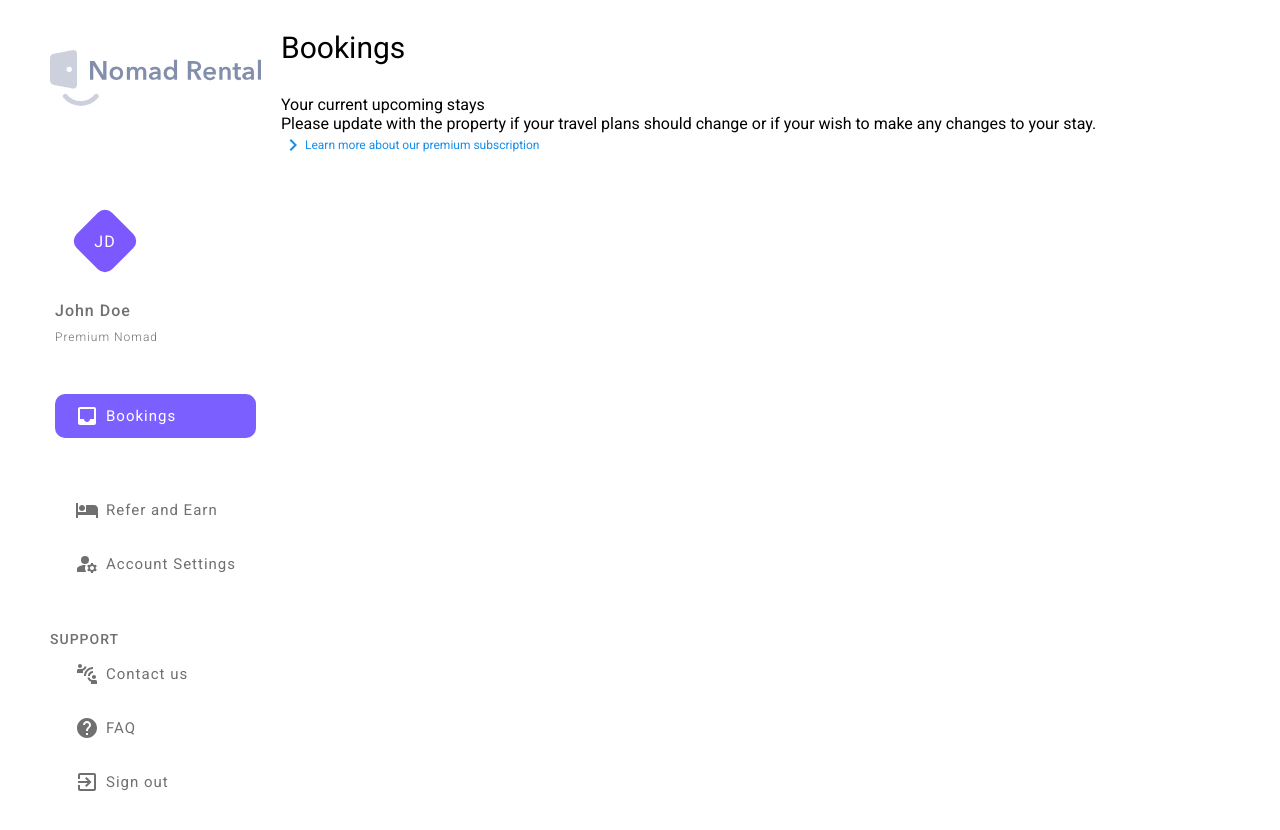
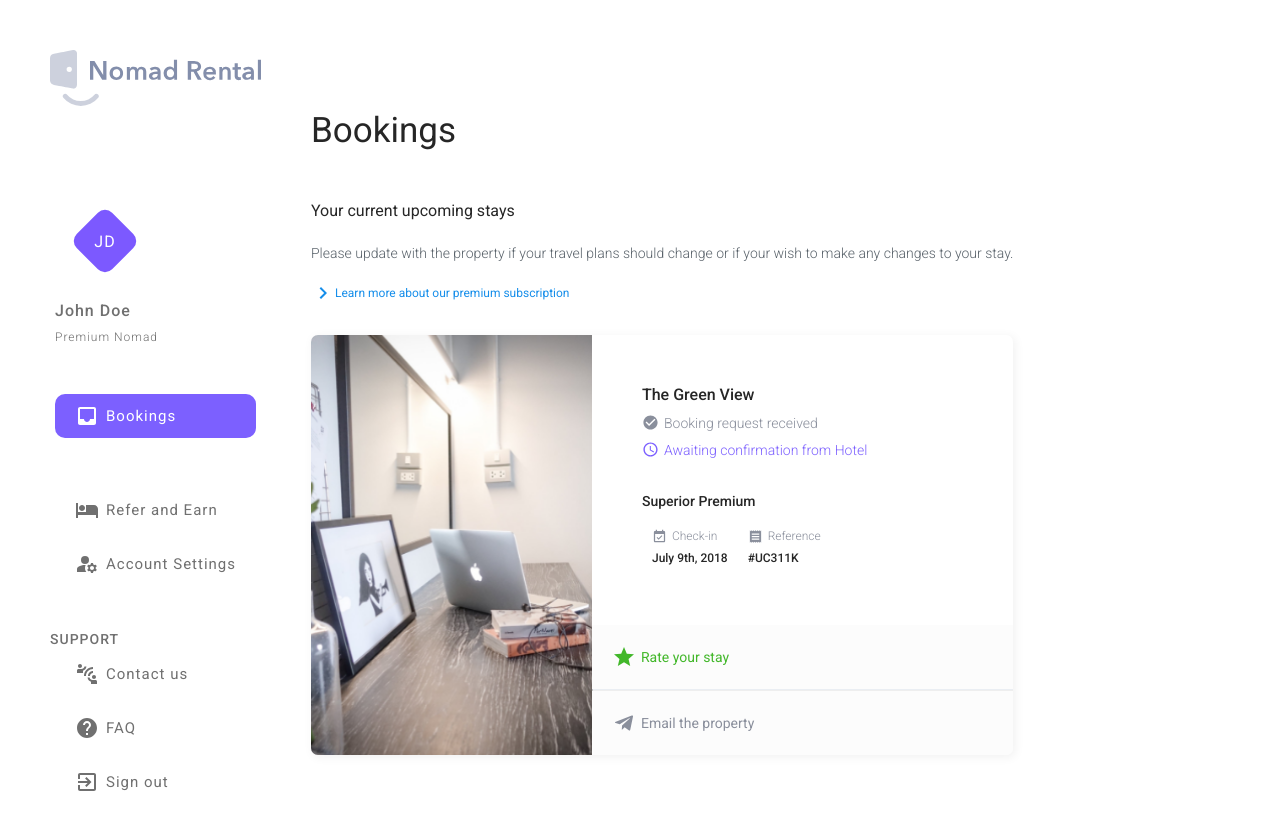
Before and after one commit to syahirdev/react-booking-ui, a React (Create React App) app: page / in a window 1280 px wide. Shown: the top 830 px of the page. Built offline with nearby package versions, Linux system fonts and the light colour scheme.

Commit message:
add booking page

```diff
--- /dev/null
+++ b/src/components/Card.jsx
@@ -0,0 +1,55 @@
+import styled from "styled-components";
+
+export const Card = (props) => {
+    console.log(props);
+    return (
+        <Container>
+            {
+                props.src &&
+                <LeftComponent>
+                    <Image src={props.src}/>
+                </LeftComponent>
+            }
+            <RightComponent>
+                <Header>
+                    {props.header}
+                </Header>
+                <Content>
+                    {props.content}
+                </Content>
+            </RightComponent>
+        </Container>
+    );
+};
+
+const Container = styled.div`
+  display: flex;
+  box-shadow: 2px 2px 10px 1px #f3f3f3;
+  border-radius: 7px;
+  overflow: hidden;
+`;
+
+const LeftComponent = styled.div`
+  flex: 2;
+`;
+
+const RightComponent = styled.div`
+  flex: 3;
+  display: flex;
+  flex-direction: column;
+`;
+
+const Header = styled.div`
+  padding: 50px;
+`;
+
+const Content = styled.div`
+  width: 100%;
+  height: 100%;
+  background-color: #fcfcfc;
+`;
+
+const Image = styled.img`
+  width: 100%;
+  height: 100%;
+`;
--- a/src/pages/Bookings.jsx
+++ b/src/pages/Bookings.jsx
@@ -1,36 +1,181 @@
 import styled from "styled-components";
-import { KeyboardArrowRight } from "@mui/icons-material";
+import {
+    AccessTime,
+    CheckCircle,
+    EventAvailable,
+    KeyboardArrowRight,
+    Receipt,
+    Star,
+    Telegram
+} from "@mui/icons-material";
 import { Link } from "../components/Link";
 import { Spacer } from "../components/Spacer";
+import { Card } from "../components/Card";
+import bookingImg from "../assets/room.png";
 
 export const Bookings = () => {
+
+    const CardHeader = () => {
+        return (
+            <CardContainer>
+                <CardTitle>The Green View</CardTitle>
+                <CardDescription>
+                    <CheckCircle sx={{fontSize: 17}}/>
+                    Booking request received
+                </CardDescription>
+                <CardDescription color="#7C60FF">
+                    <AccessTime sx={{fontSize: 17}}/>
+                    Awaiting confirmation from Hotel
+                </CardDescription>
+
+                <Spacer size={30}/>
+
+                <CardSubtitle>Superior Premium</CardSubtitle>
+                <CardDetails>
+                    <CardDetail>
+                        <CardDetailTitle>
+                            <EventAvailable sx={{fontSize: 15}}/>
+                            Check-in
+                        </CardDetailTitle>
+                        <CardDetailDescription>July 9th, 2018</CardDetailDescription>
+                    </CardDetail>
+                    <CardDetail>
+                        <CardDetailTitle>
+                            <Receipt sx={{fontSize: 15}}/>
+                            Reference
+                        </CardDetailTitle>
+                        <CardDetailDescription>#UC311K</CardDetailDescription>
+                    </CardDetail>
+                </CardDetails>
+            </CardContainer>
+        );
+    };
+
+    const CardContent = () => {
+        return (
+            <CardContainer>
+                <CardList color="#42B72A">
+                    <Star/>
+                    Rate your stay
+                </CardList>
+                <Hr/>
+                <CardList color="#8A8F9C">
+                    <Telegram/>
+                    Email the property
+                </CardList>
+            </CardContainer>
+        );
+    };
+
     return (
         <Container>
             <Title>Bookings</Title>
-            <Spacer size={30}/>
+
+            <Spacer size={50}/>
+
             <Subtitle>Your current upcoming stays</Subtitle>
+
+            <Spacer size={25}/>
+
             <Description>
                 Please update with the property if your travel plans should change
                 or if your wish to make any changes to your stay.
             </Description>
 
+            <Spacer size={20}/>
+
             <Link>
                 <KeyboardArrowRight/>
                 Learn more about our premium subscription
             </Link>
+
+            <Spacer size={30}/>
+
+            <Card
+                src={bookingImg}
+                header={<CardHeader/>}
+                content={<CardContent/>}
+            />
         </Container>
     );
 };
 
 const Container = styled.div`
+  color: #262626;
+  margin-top: 50px;
 `;
 
 const Title = styled.div`
-  font-size: 30px;
+  font-size: 35px;
 `;
 
 const Subtitle = styled.div`
+
 `;
 
 const Description = styled.div`
+  color: #59626A;
+  font-weight: lighter;
+  font-size: 14px;
 `;
+
+const CardContainer = styled.div`
+`;
+
+const CardTitle = styled.div`
+  font-weight: 500;
+  margin-bottom: 5px;
+`;
+
+const CardDescription = styled.div`
+  color: ${(props => props.color || "#8A8F9C")};
+  font-weight: lighter;
+  font-size: 14px;
+  display: flex;
+  align-items: center;
+  gap: 5px;
+  padding-top: 5px;
+  padding-bottom: 5px;
+`;
+
+const CardSubtitle = styled.div`
+  font-size: 14px;
+  font-weight: 500;
+  margin-bottom: 10px;
+`;
+
+const CardDetails = styled.div`
+  display: flex;
+`;
+
+const CardDetail = styled.div`
+  display: flex;
+  flex-direction: column;
+  font-size: 12px;
+  padding: 10px;
+`;
+
+const CardDetailTitle = styled.div`
+  display: flex;
+  gap: 5px;
+  color: #8A8F9C;
+  font-weight: lighter;
+  margin-bottom: 7px;
+`;
+
+const CardDetailDescription = styled.div`
+  font-weight: 500;
+`;
+
+const CardList = styled.div`
+  display: flex;
+  align-items: center;
+  gap: 5px;
+  font-size: 14px;
+  color: ${(props => props.color)};
+  padding: 20px;
+`;
+
+const Hr = styled.hr`
+  border-top: 1px solid #EAEEF3;
+`;
--- a/src/pages/Home.jsx
+++ b/src/pages/Home.jsx
@@ -19,4 +19,5 @@ const Container = styled.div`
 `;
 
 const Content = styled.div`
+  margin: 30px;
 `;
```
Also changed, not shown: src/assets/room.png (added).
